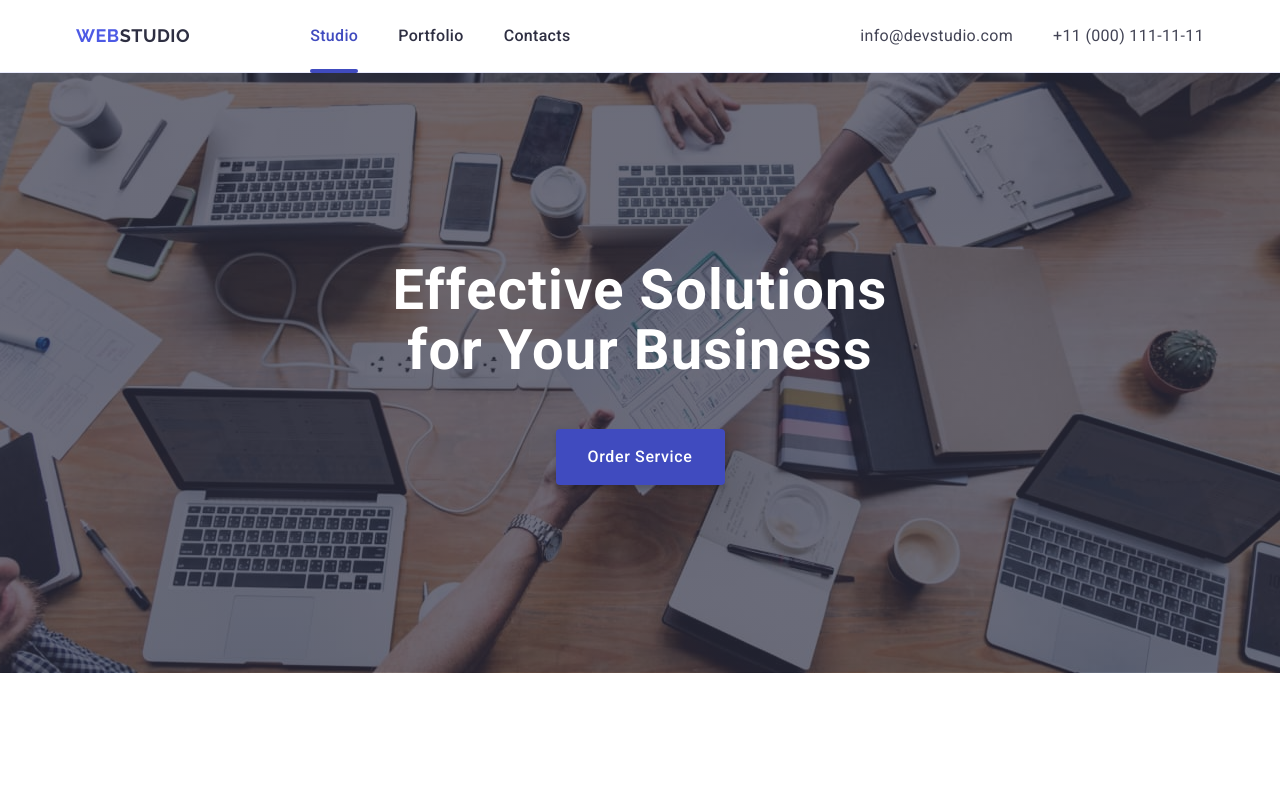
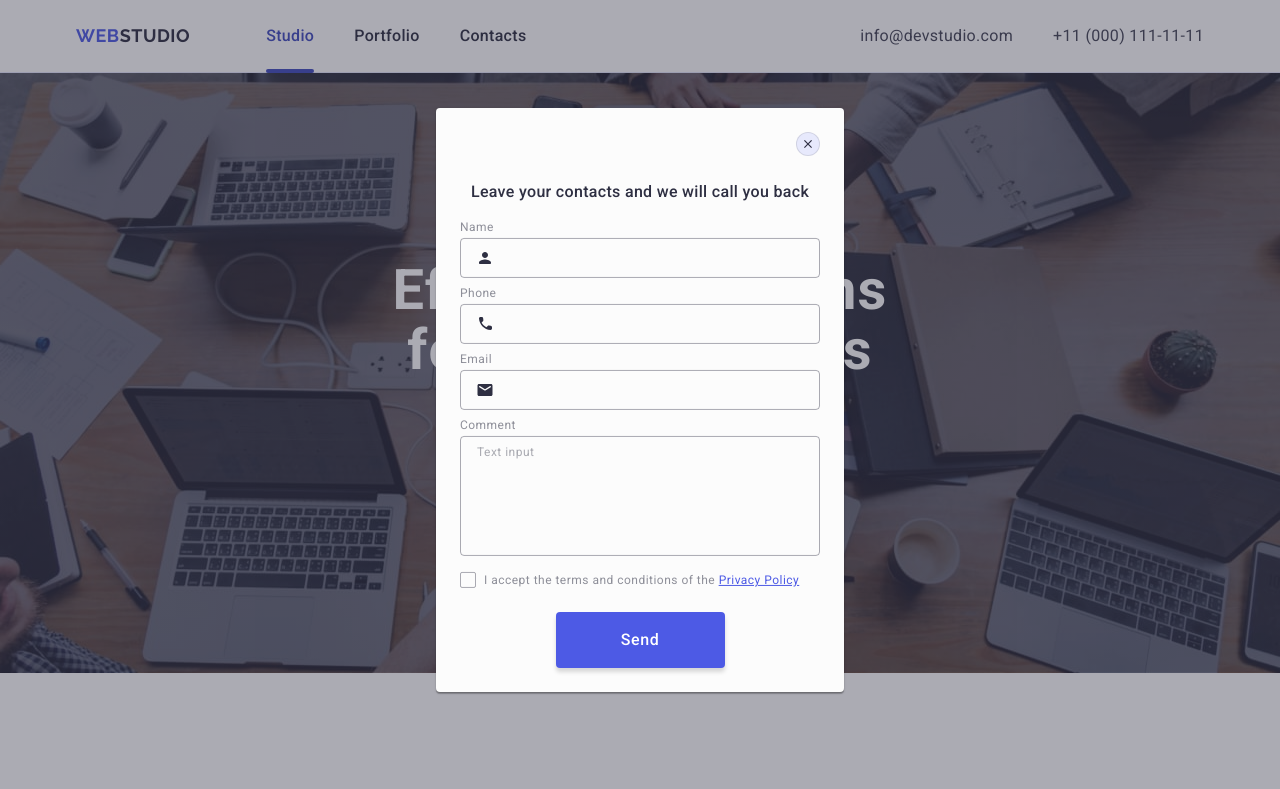
Before and after one commit to Serhii-Kvach/goit-markup-hw-06, a plain HTML site: page index.html in a window 1280 px wide. Both pictures are taken after a click on the button "Order Service". Shown: the top 789 px of the page. Drawn offline with nearby package versions, Linux system fonts and the light colour scheme.

Commit message:
add modal

```diff
--- a/css/styles-old.css
+++ b/css/styles-old.css
@@ -651,6 +651,7 @@ img {
 .backdrop:not(.is-open) .modal {
   transform: translate(-50%, -100%);
 }
+
 .modal-close-btn {
   display: flex;
   justify-content: center;
--- a/css/styles.css
+++ b/css/styles.css
@@ -834,6 +834,12 @@ svg {
   display: inline-block;
 }
 
+.div-footer {
+  display: flex;
+  flex-direction: column;
+  gap: 72px;
+}
+
 .footer-title {
   display: flex;
   flex-direction: column;
@@ -872,6 +878,7 @@ svg {
 
 .footer-social-list {
   display: flex;
+  justify-content: center;
   gap: 16px;
 }
 
@@ -968,7 +975,7 @@ svg {
 
 @media screen and (min-width: 768px) {
   .div-footer {
-    display: flex;
+    flex-direction: row;
     justify-content: center;
     column-gap: 24px;
   }
@@ -980,10 +987,6 @@ svg {
   .footer-title {
     max-width: 264px;
     align-items: flex-start;
-  }
-
-  .logo {
-    margin-right: 0;
   }
 
   .footer-social-text {
@@ -1006,7 +1009,258 @@ svg {
 }
 
 @media screen and (min-width: 1158px) {
-  .logo {
-    margin-right: 120px;
+  .container-footer {
+    flex-direction: row;
+  }
+
+  .div-footer {
+    column-gap: 120px;
+  }
+
+  .container-footer {
+    column-gap: 80px;
   }
 }
+
+/* =======================FOOTER=========================== */
+
+/* ===================MODAL WINDOW========================= */
+.backdrop {
+  position: fixed;
+  top: 0;
+  left: 0;
+  width: 100%;
+  height: 100%;
+  background-color: rgba(46, 47, 66, 0.4);
+  opacity: 0;
+  visibility: hidden;
+  pointer-events: none;
+  transition: opacity 250ms cubic-bezier(0.4, 0, 0.2, 1),
+    visibility 250ms cubic-bezier(0.4, 0, 0.2, 1);
+}
+
+.backdrop.is-open {
+  opacity: 1;
+  visibility: visible;
+  pointer-events: auto;
+}
+
+.modal {
+  position: absolute;
+  top: 50%;
+  left: 50%;
+  transform: translate(-50%, -50%);
+  width: 288px;
+  min-height: 623px;
+  background-color: #fcfcfc;
+  box-shadow: 0 1px 1px 0 rgba(0, 0, 0, 0.14), 0 1px 3px 0 rgba(0, 0, 0, 0.12),
+    0 2px 1px 0 rgba(0, 0, 0, 0.2);
+  border-radius: 4px;
+  padding: 71px 16px 25px 16px;
+  transition: transform 250ms cubic-bezier(0.4, 0, 0.2, 1);
+}
+
+.backdrop:not(.is-open) .modal {
+  transform: translate(-50%, -100%);
+}
+
+.modal-close-btn {
+  display: flex;
+  justify-content: center;
+  align-items: center;
+  padding: 0;
+  border-radius: 50%;
+  width: 24px;
+  height: 24px;
+  border: 1px solid rgba(0, 0, 0, 0.1);
+  background-color: #e7e9fc;
+  fill: #2e2f42;
+  cursor: pointer;
+
+  position: absolute;
+  top: 24px;
+  right: 24px;
+  transition: background-color 250ms cubic-bezier(0.4, 0, 0.2, 1),
+    border 250ms cubic-bezier(0.4, 0, 0.2, 1);
+}
+
+.modal-close-btn:hover,
+.modal-close-btn:focus {
+  border: none;
+  background-color: #404bbf;
+  fill: #ffffff;
+}
+
+.icon-close {
+  transition: fill 250ms cubic-bezier(0.4, 0, 0.2, 1);
+}
+
+.modal-text {
+  font-weight: 500;
+  font-size: 16px;
+  line-height: 1.5;
+  letter-spacing: 0.02em;
+  text-align: center;
+  color: #2e2f42;
+  margin-bottom: 16px;
+}
+
+.label-title {
+  font-weight: 400;
+  font-size: 12px;
+  line-height: 1.17;
+  letter-spacing: 0.04em;
+  color: #8e8f99;
+  display: block;
+  margin-bottom: 4px;
+}
+
+.user-data {
+  margin-bottom: 8px;
+}
+
+.input-form {
+  border: 1px solid rgba(46, 47, 66, 0.4);
+  border-radius: 4px;
+  width: 100%;
+  height: 40px;
+  outline: transparent;
+  background-color: transparent;
+  padding-left: 34px;
+  transition: border-color 250ms cubic-bezier(0.4, 0, 0.2, 1);
+}
+
+.input-form:focus + .icon-user-data {
+  fill: #4d5ae5;
+}
+
+.input-form:focus {
+  outline: none;
+  border: 1px solid #4d5ae5;
+}
+
+.div-input-icon {
+  position: relative;
+}
+
+.icon-user-data {
+  position: absolute;
+  top: 50%;
+  left: 16px;
+  transform: translateY(-50%);
+  fill: #2e2f42;
+  transition: fill 250ms cubic-bezier(0.4, 0, 0.2, 1);
+}
+
+.div-comment {
+  display: flex;
+  flex-direction: column;
+  margin-bottom: 16px;
+}
+
+.textarea-form {
+  border: 1px solid rgba(46, 47, 66, 0.4);
+  border-radius: 4px;
+  width: 100%;
+  height: 120px;
+  resize: none;
+  font-size: 12px;
+  line-height: 1.17;
+  letter-spacing: 0.04em;
+  color: rgba(46, 47, 66, 0.4);
+  background-color: transparent;
+  padding: 8px 16px;
+  outline: transparent;
+  transition: border-color 250ms cubic-bezier(0.4, 0, 0.2, 1);
+}
+
+.textarea-form::placeholder {
+  font-weight: 400;
+  font-size: 12px;
+  line-height: 1.16667;
+  letter-spacing: 0.04em;
+  color: rgba(46, 47, 66, 0.4);
+}
+
+.textarea-form:focus {
+  outline: none;
+  border: 1px solid #4d5ae5;
+}
+
+.custom-checkbox {
+  display: flex;
+  justify-content: center;
+  align-items: center;
+  flex-shrink: 0;
+  height: 16px;
+  width: 16px;
+  border-radius: 2px;
+  border: 1px solid rgba(46, 47, 66, 0.4);
+  fill: transparent;
+  transition: background-color 250ms cubic-bezier(0.4, 0, 0.2, 1),
+    border 250ms cubic-bezier(0.4, 0, 0.2, 1),
+    fill 250ms cubic-bezier(0.4, 0, 0.2, 1);
+}
+
+.checkbox-privacy {
+  display: flex;
+  align-items: center;
+  font-weight: 400;
+  font-size: 12px;
+  line-height: 1.17;
+  letter-spacing: 0.04em;
+  color: #8e8f99;
+}
+
+.label-checkbox {
+  margin-left: 8px;
+}
+
+.link-privacy {
+  color: #4d5ae5;
+  text-decoration: underline;
+}
+
+.checkbox-default:checked + .checkbox-privacy > .custom-checkbox {
+  background-color: #404bbf;
+  border: none;
+  fill: #f4f4fd;
+}
+
+.checkbox-field {
+  margin-bottom: 24px;
+}
+
+.button-submit-form {
+  display: block;
+  font-weight: 500;
+  font-size: 16px;
+  line-height: 1.5;
+  letter-spacing: 0.04em;
+  text-align: center;
+  background-color: #4d5ae5;
+  color: #ffffff;
+  border: none;
+  border-radius: 4px;
+  box-shadow: 0 4px 4px 0 rgba(0, 0, 0, 0.15);
+  padding: 16px 32px;
+  min-width: 169px;
+  margin-left: auto;
+  margin-right: auto;
+  transition: background-color 250ms cubic-bezier(0.4, 0, 0.2, 1);
+}
+
+.button-submit-form:focus,
+.button-submit-form:hover {
+  background-color: #404bbf;
+}
+
+@media screen and (min-width: 768px) {
+  .modal {
+    width: 408px;
+    min-height: 584px;
+    padding: 72px 24px 24px 24px;
+  }
+}
+
+/* ======================MODAL WINDOW====================== */
--- a/index.html
+++ b/index.html
@@ -701,7 +701,7 @@
       </div>
     </footer>
 
-    <div class="backdrop hidden" data-modal>
+    <div class="backdrop" data-modal>
       <div class="modal">
         <button type="button" class="modal-close-btn" data-modal-close>
           <svg class="icon-close" width="8" height="8">
@@ -779,8 +779,10 @@
                   <use href="./images/icons.svg#icon-checkbox"></use>
                 </svg>
               </span>
-              I accept the terms and conditions of the
-              <a href="" class="link-privacy">Privacy Policy</a>
+              <span class="label-checkbox">
+                I accept the terms and conditions of the
+                <a href="" class="link-privacy">Privacy Policy</a>
+              </span>
             </label>
           </div>
           <button class="button-submit-form" type="submit">Send</button>
```
